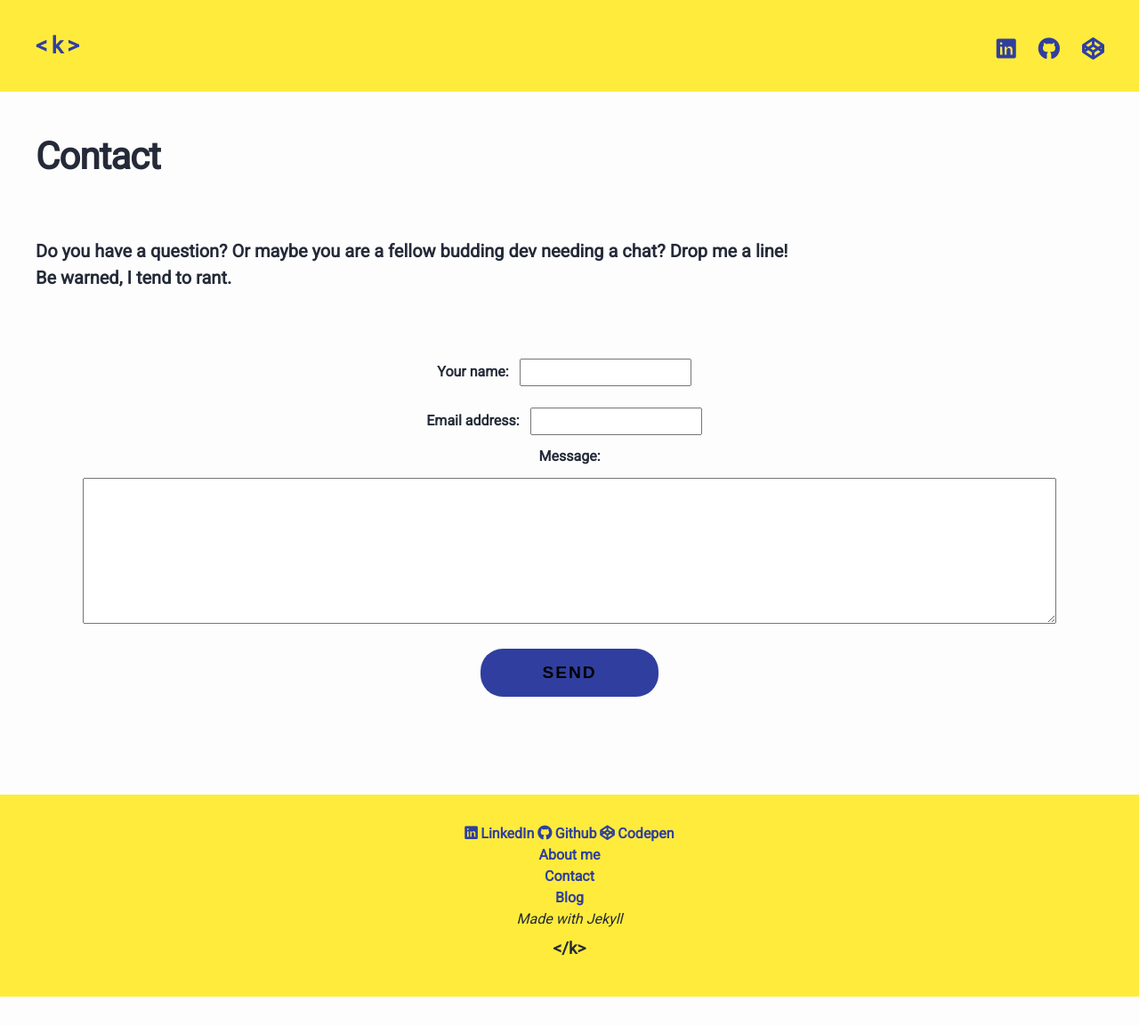
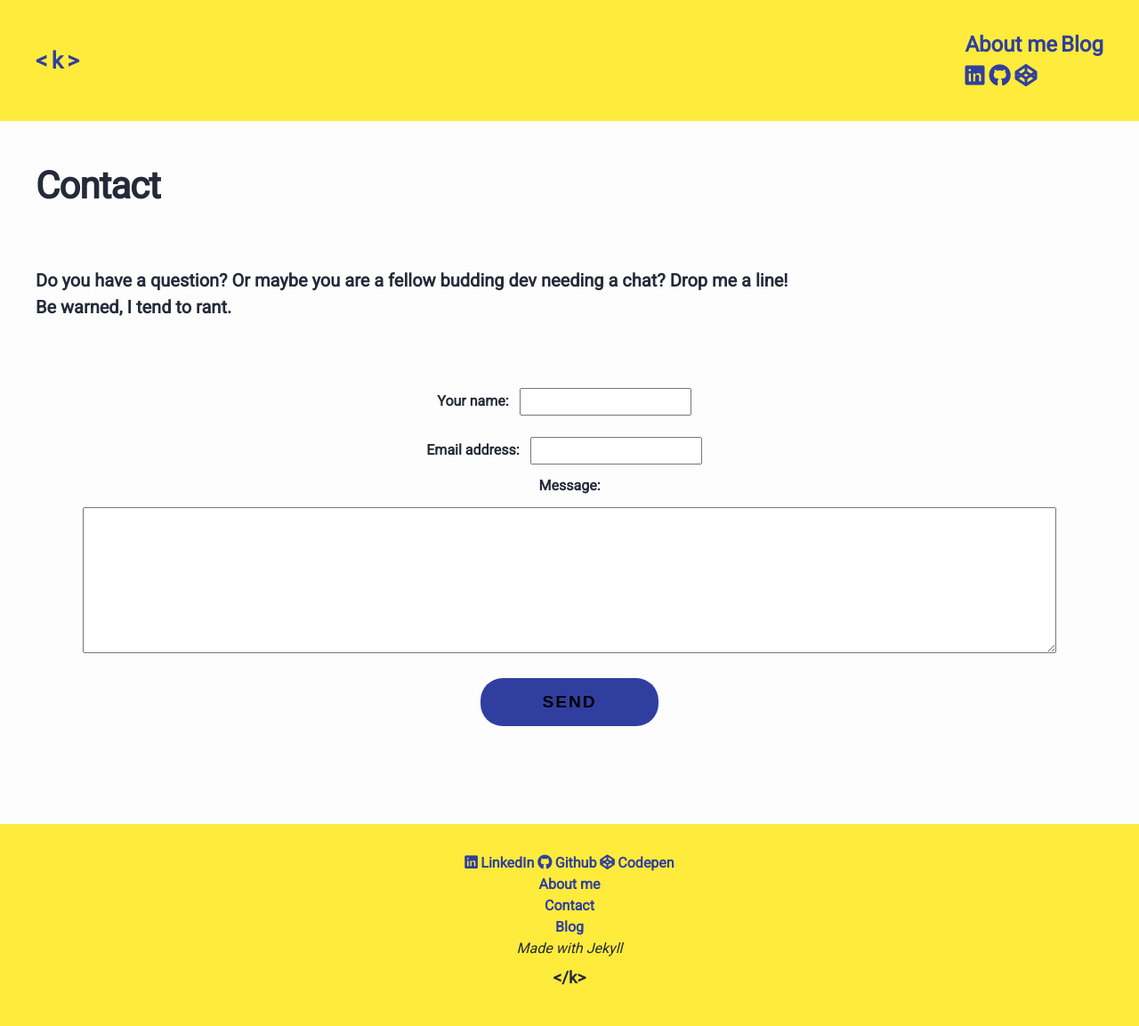
Before and after one commit to krisztin/krisztin.github.io, a Jekyll site: the page built from contact.md, in a window 1280 px wide. Shown: the whole page at 89% size. Built offline with Jekyll 4.4.1, drawn with Linux system fonts in a browser that asks for light colours; nearby versions of some CDN libraries; before the commit the page ends 1120 px from its top, so only the background shows below that.

Commit message:
moving about and blog to site-nav and flexing the nav for responsiveness

```diff
--- a/_includes/header.html
+++ b/_includes/header.html
@@ -4,8 +4,12 @@
     <div class="pad-tb-2">
       {%- assign default_paths = site.pages | map: "path" -%}
       {%- assign page_paths = site.header_pages | default: default_paths -%}
+      <nav class="site-nav">
         <a class="site-title" rel="author" href="{{ site.url }}">&#60; k &#62;</a>
-      <nav class="site-nav">
+        <div class="site-links">
+          <a class="page-link" href="/about" class="btn-dark-text">About me</a>
+          <a class="page-link" href="/blog" class="btn-dark-text">Blog</a>
+          <div class="social-links">
             <a class="page-link" href="https://www.linkedin.com/in/nkriszti/" target="_blank" aria-label="linkedin profile" rel="noopener">
               <i class="fab fa-linkedin"></i>
             </a>
@@ -15,13 +19,14 @@
             <a class="page-link" href="https://codepen.io/krisztiiin/" target="_blank" aria-label="codepen profile" rel="noopener">
               <i class="fab fa-codepen"></i>
             </a>
+          </div>
+        </div>
       </nav>
     </div>
     {% if page.layout == 'home' %}
       <div class="pad-tb-2 wrapper-skinny">
         <h1 class="text-jumbo">Hi.<br>I'm a Front End Developer</h1>
         <h1>based in London</h1>
-        <span><a href="/about" class="btn btn-dark-primary">About me</a><a href="/blog" class="btn btn-dark-secondary">Blog</a></span>
       </div>
     {%- endif -%}
   </div>
--- a/_sass/minima/_layout.scss
+++ b/_sass/minima/_layout.scss
@@ -3,28 +3,28 @@
  */
 
 .mar-tb-2 {
-  margin-top: $base-font-size*2;
-  margin-bottom: $base-font-size*2;
+  margin-top: $base-font-size * 2;
+  margin-bottom: $base-font-size * 2;
 }
 
 .mar-tb-4 {
-  margin-top: $base-font-size*4;
-  margin-bottom: $base-font-size*4;
+  margin-top: $base-font-size * 4;
+  margin-bottom: $base-font-size * 4;
 }
 
 .pad-tb-2 {
-  padding-bottom: $base-font-size*2;
-  padding-top: $base-font-size*2;
+  padding-bottom: $base-font-size * 2;
+  padding-top: $base-font-size * 2;
 }
 
 .pad-tb-4 {
-  padding-bottom: $base-font-size*4;
-  padding-top: $base-font-size*4;
+  padding-bottom: $base-font-size * 4;
+  padding-top: $base-font-size * 4;
 }
 
 .pad-tb-8 {
-  padding-bottom: $base-font-size*8;
-  padding-top: $base-font-size*8;
+  padding-bottom: $base-font-size * 8;
+  padding-top: $base-font-size * 8;
 }
 
 .line {
@@ -99,71 +99,35 @@
 }
 
 .site-nav {
-  float: right;
-  line-height: $base-line-height * $base-font-size * 2.25;
-  .nav-trigger {
-    display: none;
-  }
-  .menu-icon {
-    display: none;
-  }
+  display: flex;
+  justify-content: space-between;
+  align-items: center;
   .page-link {
-    line-height: $base-line-height;
     font-weight: bold;
     text-decoration: none;
-    font-size: $base-font-size*1.5; // Gaps between nav items, but not on the last one
-    &:not(:last-child) {
-      margin-right: 20px;
-    }
+    font-size: $base-font-size * 1.5;
   }
 }
 
-//   @include media-query($mobile) {
-//     position: absolute;
-//     top: 9px;
-//     right: $spacing-unit / 2;
-//     background-color: $colour-white;
-//     border: 1px solid $colour-grey-light;
-//     border-radius: 5px;
-//     text-align: right;
-//     label[for="nav-trigger"] {
-//       display: block;
-//       float: right;
-//       width: 36px;
-//       height: 36px;
-//       z-index: 2;
-//       cursor: pointer;
-//     }
-//     .menu-icon {
-//       display: block;
-//       float: right;
-//       width: 36px;
-//       height: 26px;
-//       line-height: 0;
-//       padding-top: 10px;
-//       text-align: center;
-//       >svg {
-//         fill: $colour-grey-dark;
-//       }
-//     }
-//     input~.trigger {
-//       clear: both;
-//       display: none;
-//     }
-//     input:checked~.trigger {
-//       display: block;
-//       padding-bottom: 5px;
-//     }
-//     .page-link {
-//       display: block;
-//       padding: 5px 10px;
-//       &:not(:last-child) {
-//         margin-right: 0;
-//       }
-//       margin-left: 20px;
-//     }
-//   }
-// }
+@include media-query(470px) {
+  .site-nav {
+    flex-direction: column;
+  }
+  .site-links {
+    display: flex;
+    flex-direction: column-reverse;
+    align-items: center;
+  }
+  .social-links {
+    width: 100%;
+    display: flex;
+    justify-content: space-between;
+  }
+  .page-link {
+    padding-top: 1rem;
+  }
+}
+
 /**
  * Page content
  */
```
Lines whose indentation alone changed are shown as unchanged.
